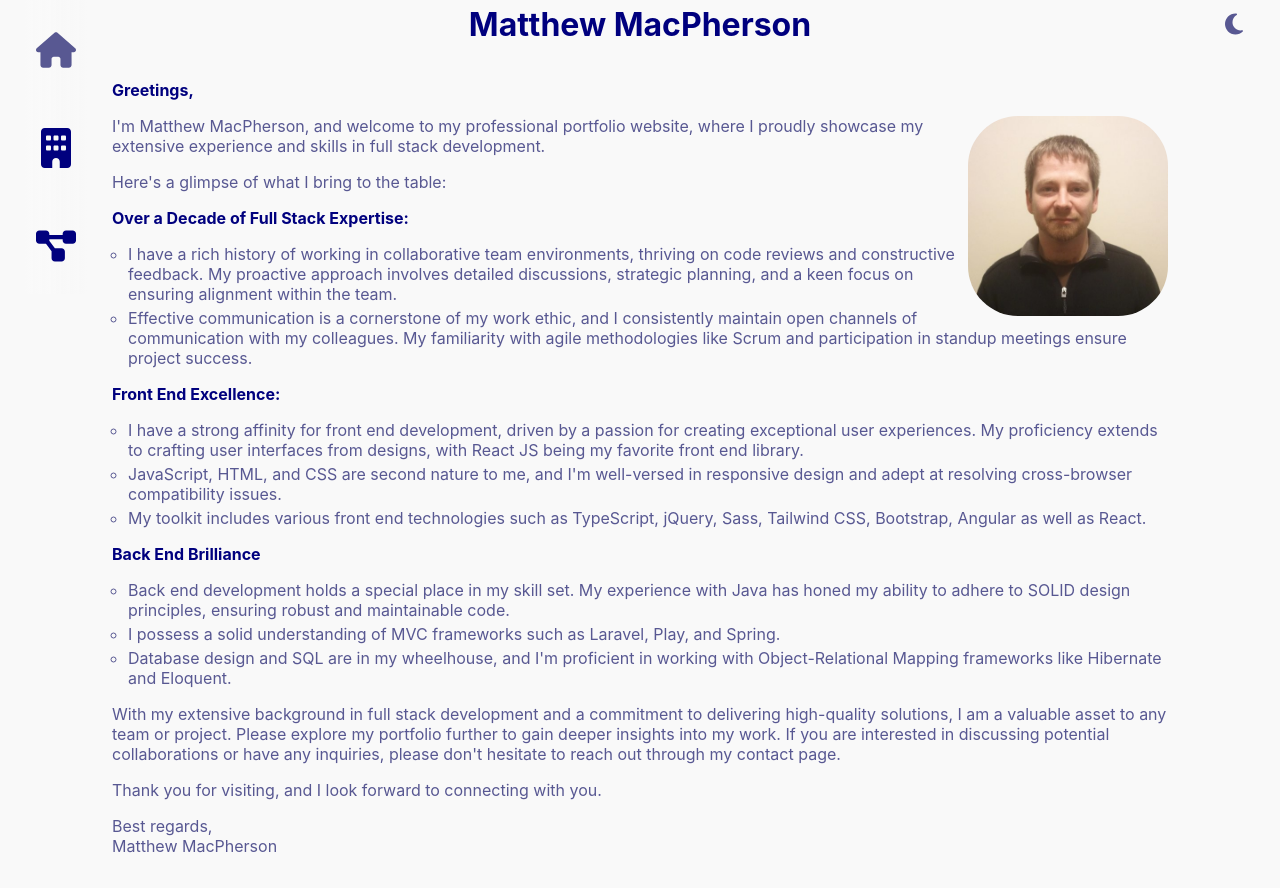
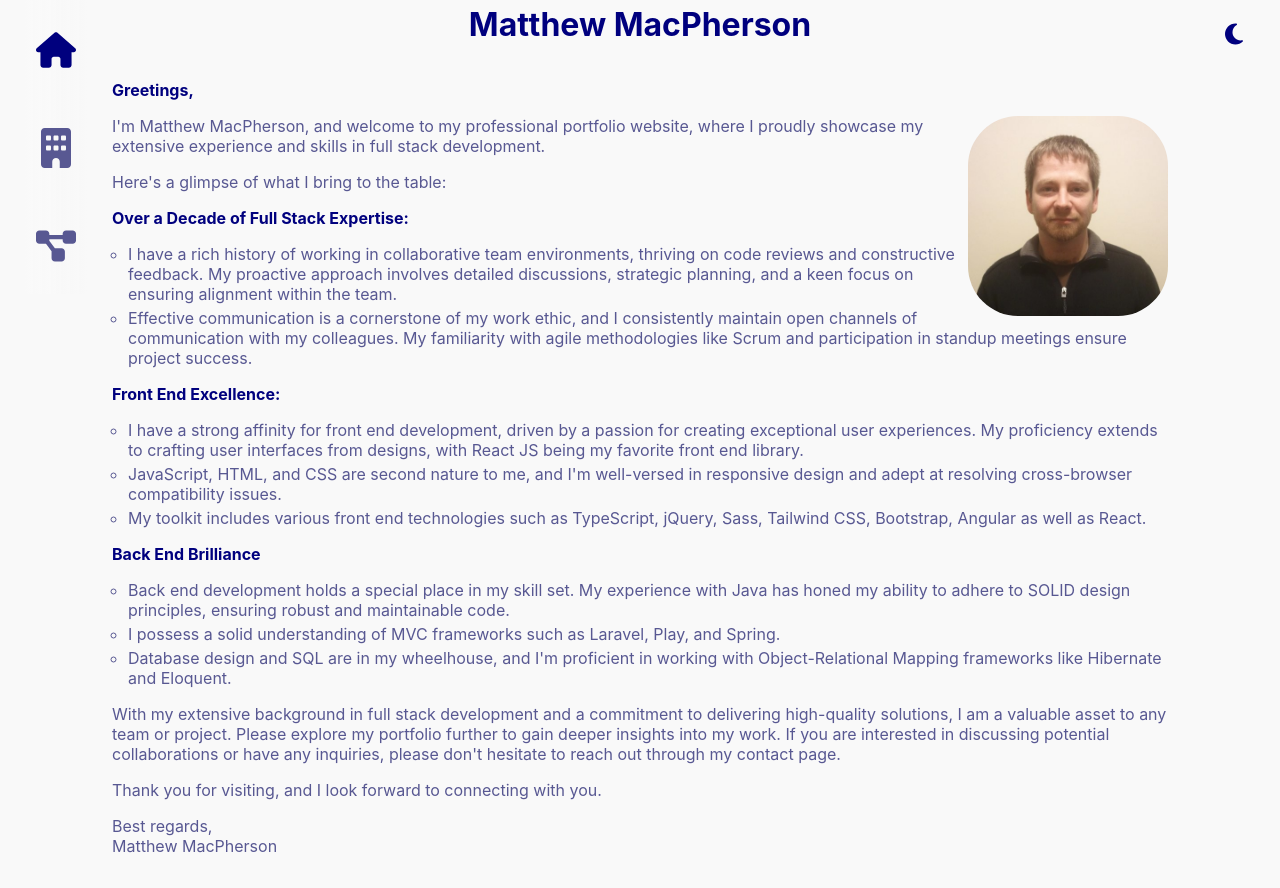
Before and after one commit to paizle/personal-website, a React (Create React App) app: page / in a window 1280 px wide. Built offline with nearby package versions, Linux system fonts and the light colour scheme.

Commit message:
Updated colors.

```diff
--- a/src/components/Menu/Menu.scss
+++ b/src/components/Menu/Menu.scss
@@ -3,6 +3,21 @@
 .Menu {
 	position: absolute;
 	top: 0;
+
+	&:hover {
+		ul li {
+			a {
+				svg {
+					transform: scale(0.7);
+					margin-top: 0;
+				}
+				span {
+					opacity: 1;
+				}
+			}
+		}
+	}
+
 	ul {
 		display: flex;
 		background: linear-gradient(to right, var(--background-color), transparent);
@@ -10,6 +25,7 @@
 		list-style-type: none;
 		margin: 0 0 0 0.5em;
 		padding: 0;
+
 		li {
 			display: flex;
 			padding: 0;
@@ -17,7 +33,6 @@
 			text-align: center;
 			a {
 				align-items: center;
-
 				border-color: var(--text-highlight-color);
 				color: var(--text-highlight-color);
 				font-weight: 700;
@@ -29,13 +44,13 @@
 				&,
 				&:active,
 				&:visited {
-					color: var(--text-highlight-color);
+					color: var(--text-color);
 					display: block;
 					margin-top: -0.75rem;
 				}
 				&:hover span:after {
 					content: '';
-					border-bottom: 2px solid var(--text-highlight-color);
+					border-bottom: 2px solid var(--text-color);
 					display: block;
 					width: 100%;
 				}
@@ -63,7 +78,6 @@
 					transform-origin: 50% 50%;
 					transform: scale(1);
 					transition: transform 0.2s ease-in-out;
-					fill: var(--text-color);
 					width: 40px;
 					height: 40px;
 					margin: 0 auto;
@@ -73,13 +87,13 @@
 				&,
 				&:active,
 				&:visited {
-					color: var(--text-color);
-					border-color: var(--text-color);
+					color: var(--text-highlight-color);
+					border-color: var(--text-highlight-color);
 					display: block;
 					margin-top: -0.75rem;
 				}
 				&:hover span:after {
-					border-bottom: 2px solid var(--text-color);
+					border-bottom: 2px solid var(--text-highlight-color);
 				}
 				svg {
 					fill: var(--text-color);
@@ -97,22 +111,8 @@
 		width: 75px;
 		height: 75px;
 		transition: all 0.5s ease-in-out;
-		top: -1.5rem;
+		top: -1.25rem;
 		left: -0.25rem;
-
-		&:hover {
-			ul li {
-				a {
-					svg {
-						transform: scale(0.7);
-						margin-top: 0;
-					}
-					span {
-						opacity: 1;
-					}
-				}
-			}
-		}
 
 		ul {
 			position: absolute;
@@ -141,7 +141,9 @@
 			z-index: 3;
 			background-color: var(--background-color);
 			height: 240px;
-			top: 0.25rem;
+			top: 0;
+			box-shadow: 2px 2px 12px 1px var(--text-color);
+			border-radius: 0.25em;
 			ul li {
 				pointer-events: all;
 				visibility: visible;
--- a/src/components/MenuHeader/MenuHeader.scss
+++ b/src/components/MenuHeader/MenuHeader.scss
@@ -19,10 +19,12 @@
 		}
 		.actions {
 			position: absolute;
-			right: 2rem;
-			margin: 0 0.5em;
+			top: 1rem;
+			right: 2em;
+			margin: 0.5em;
 			button {
 				padding: 0;
+				color: var(--text-highlight-color);
 				svg {
 					transform: scale(1.5);
 				}
```
